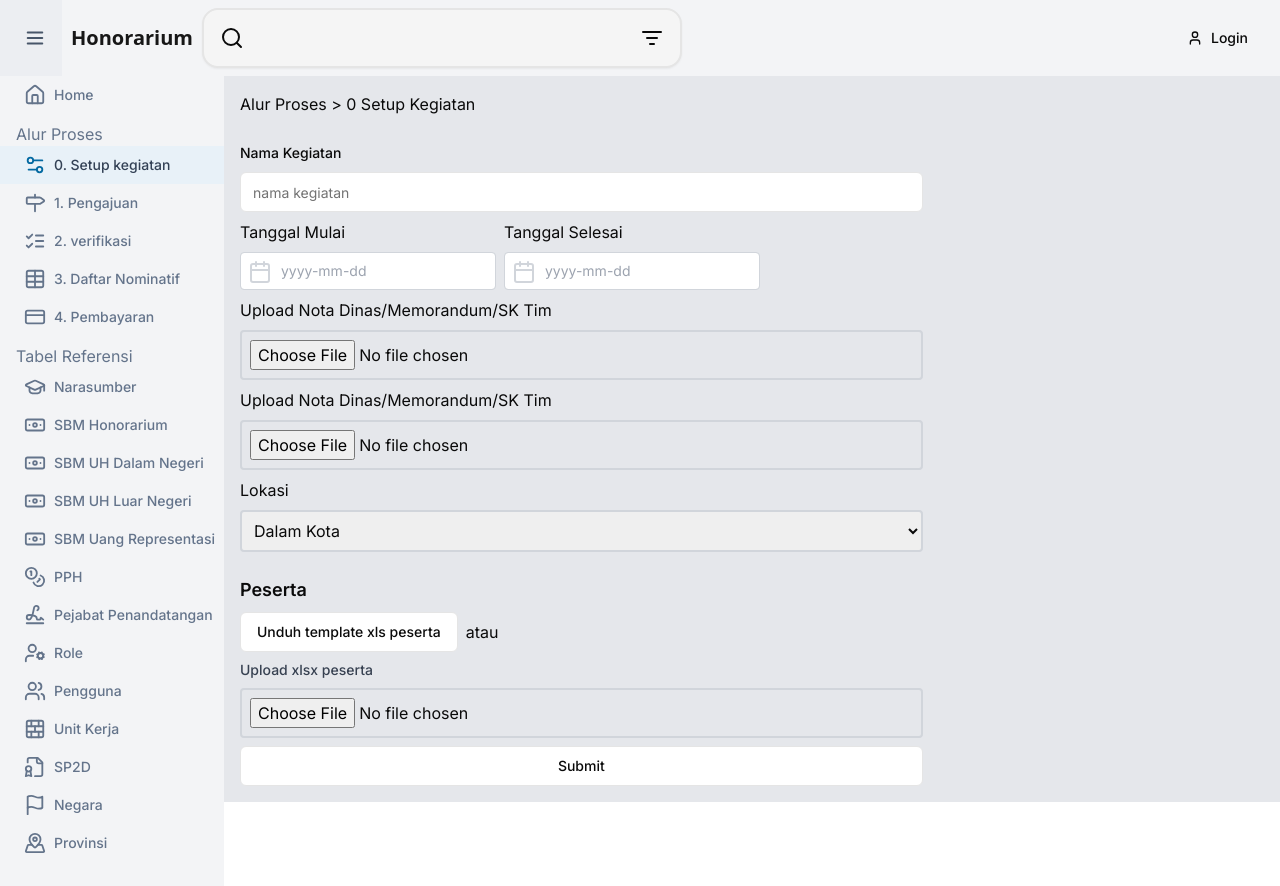
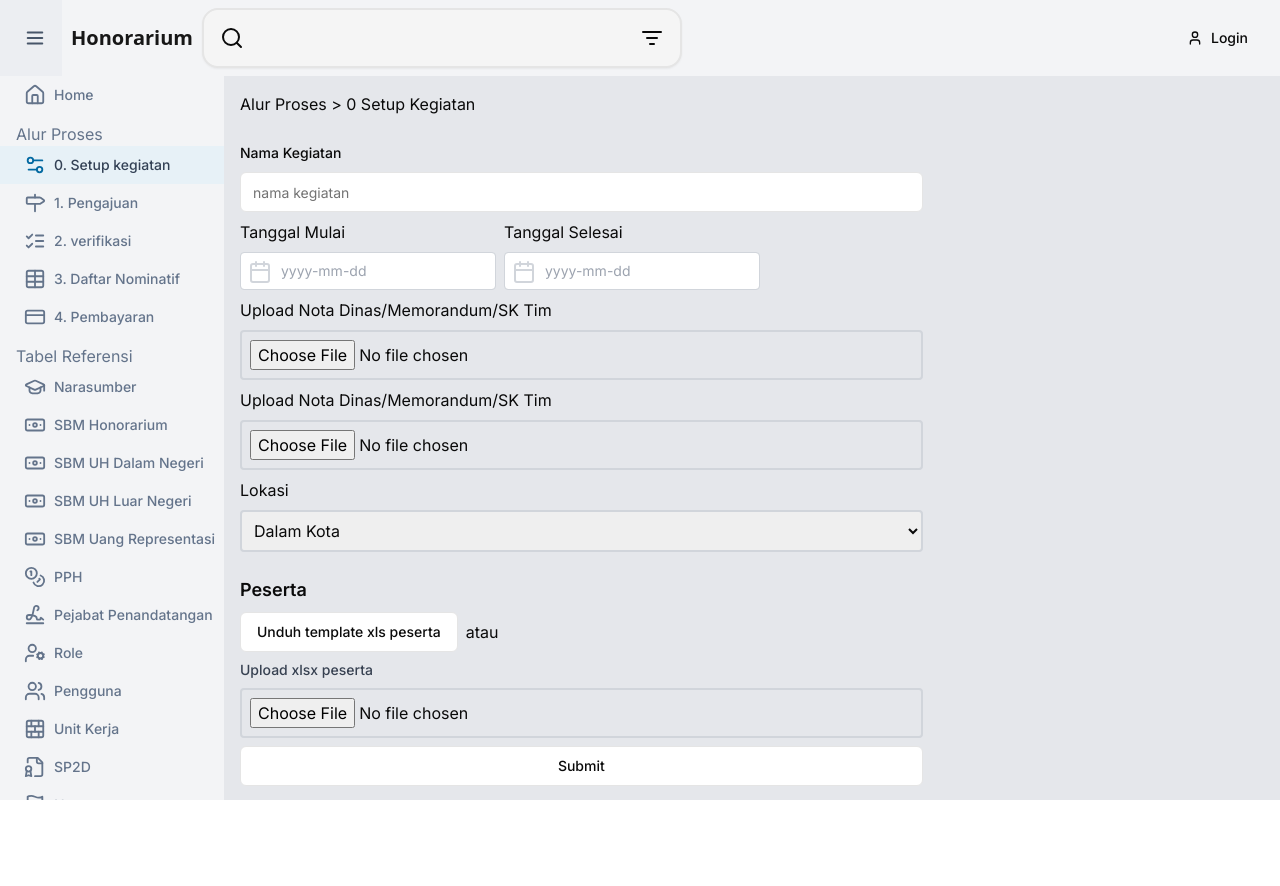
Before and after one commit to pirsani/panda-kemlu, a Next.js app: page /setup-kegiatan in a window 1280 px wide. After the commit the page ends 800 px from the top, so only its background shows below. Built offline with nearby package versions, Linux system fonts and the light colour scheme.

Commit message:
update scrollable dan template excel

```diff
--- a/src/app/(route)/layout.tsx
+++ b/src/app/(route)/layout.tsx
@@ -5,13 +5,14 @@ import { Suspense } from "react";
 
 const RouteLayout = ({ children }: { children: React.ReactNode }) => {
   return (
-    <div className="h-full">
+    <div className="h-full overflow-hidden">
       <TopBar />
-      <div className="flex flex-row pt-[76px] h-[calc(100vh)] h-auto overflow-hidden">
-        <div>
-          <SidebarContariner />
-        </div>
-        <main className="w-full overflow-auto">{children}</main>
+      <div
+        id="page-container"
+        className="flex flex-row pt-[76px] h-[calc(100vh)]"
+      >
+        <SidebarContariner />
+        <main className="w-full overflow-auto h-full">{children}</main>
       </div>
     </div>
   );
```
Also changed, not shown: 1 other file (tests, documents, lock files or other folders).
